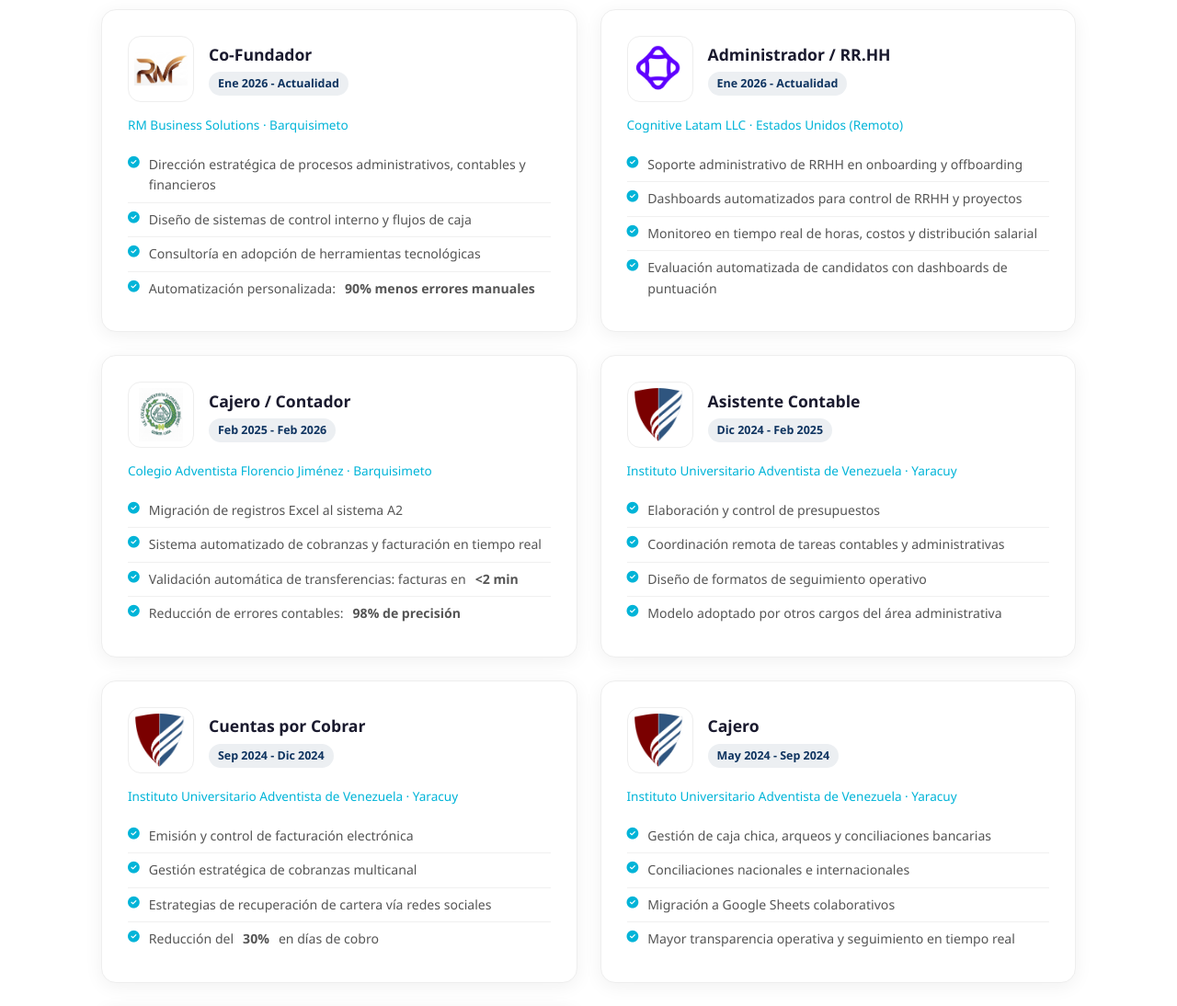
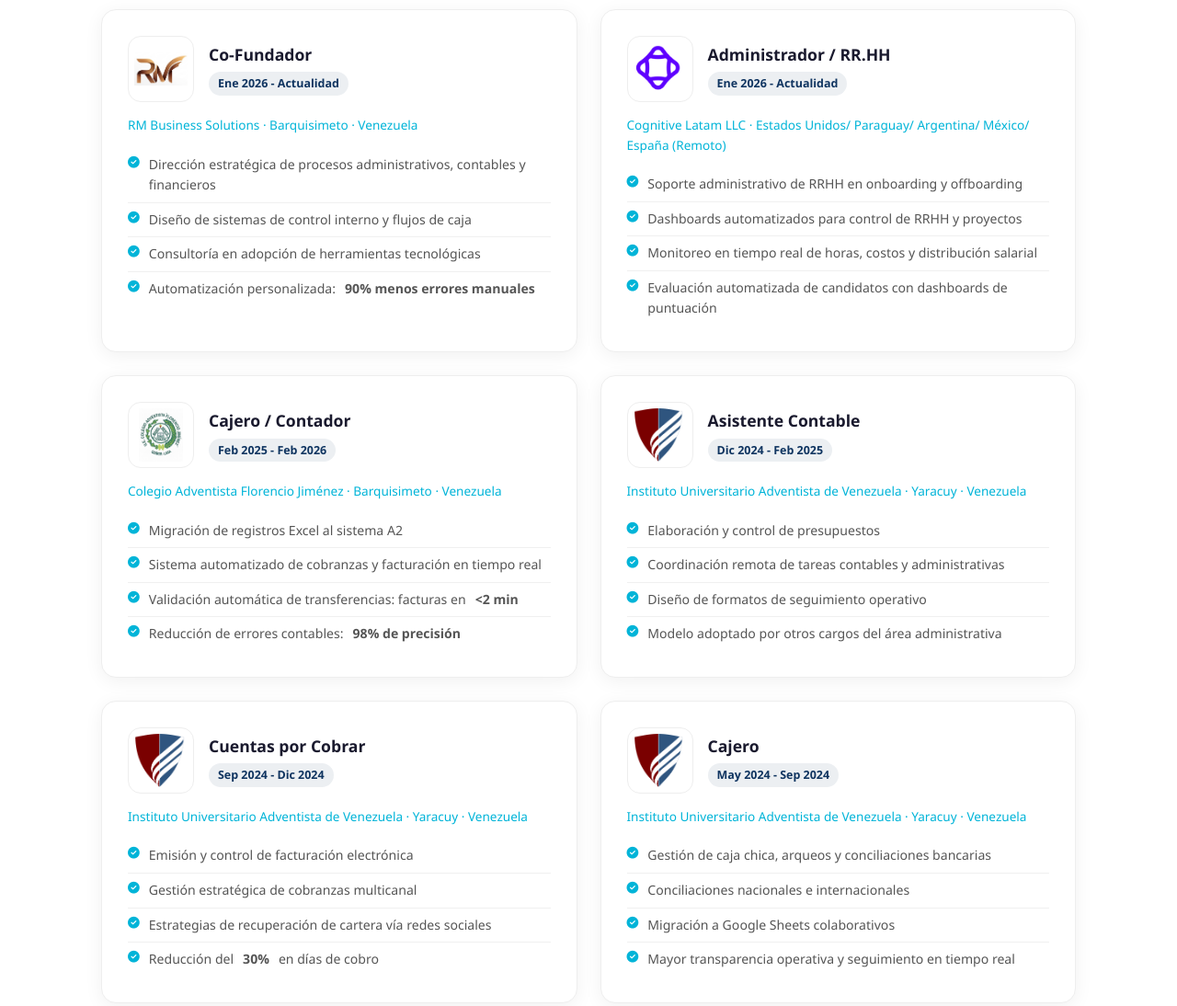
Before and after one commit to richard-silvaa/portfolio, a plain HTML site: page index.html in a window 1280 px wide. Shown: the part 1820-2914 px from the top of the page at 92% size. Drawn offline with Linux system fonts and the light colour scheme.

Commit message:
Update locations and stats

```diff
--- a/index.html
+++ b/index.html
@@ -58,7 +58,7 @@
             <div class="about-stats">
                 <div class="stat"><span class="stat-num">4+</span><span class="stat-label">Años de experiencia</span></div>
                 <div class="stat"><span class="stat-num">20+</span><span class="stat-label">Certificaciones</span></div>
-                <div class="stat"><span class="stat-num">5</span><span class="stat-label">Cargos desempeñados</span></div>
+                <div class="stat"><span class="stat-num">+5</span><span class="stat-label">Clientes internacionales</span></div>
                 <div class="stat"><span class="stat-num">2</span><span class="stat-label">Idiomas</span></div>
             </div>
         </div>
@@ -78,7 +78,7 @@
                         <span class="exp-date">Ene 2026 - Actualidad</span>
                     </div>
                 </div>
-                <h4 class="exp-company">RM Business Solutions · Barquisimeto</h4>
+                <h4 class="exp-company">RM Business Solutions · Barquisimeto · Venezuela</h4>
                 <ul class="exp-details">
                     <li><i class="fas fa-check-circle"></i> Dirección estratégica de procesos administrativos, contables y financieros</li>
                     <li><i class="fas fa-check-circle"></i> Diseño de sistemas de control interno y flujos de caja</li>
@@ -95,7 +95,7 @@
                         <span class="exp-date">Ene 2026 - Actualidad</span>
                     </div>
                 </div>
-                <h4 class="exp-company">Cognitive Latam LLC · Estados Unidos (Remoto)</h4>
+                <h4 class="exp-company">Cognitive Latam LLC · Estados Unidos/ Paraguay/ Argentina/ México/ España (Remoto)</h4>
                 <ul class="exp-details">
                     <li><i class="fas fa-check-circle"></i> Soporte administrativo de RRHH en onboarding y offboarding</li>
                     <li><i class="fas fa-check-circle"></i> Dashboards automatizados para control de RRHH y proyectos</li>
@@ -112,7 +112,7 @@
                         <span class="exp-date">Feb 2025 - Feb 2026</span>
                     </div>
                 </div>
-                <h4 class="exp-company">Colegio Adventista Florencio Jiménez · Barquisimeto</h4>
+                <h4 class="exp-company">Colegio Adventista Florencio Jiménez · Barquisimeto · Venezuela</h4>
                 <ul class="exp-details">
                     <li><i class="fas fa-check-circle"></i> Migración de registros Excel al sistema A2</li>
                     <li><i class="fas fa-check-circle"></i> Sistema automatizado de cobranzas y facturación en tiempo real</li>
@@ -129,7 +129,7 @@
                         <span class="exp-date">Dic 2024 - Feb 2025</span>
                     </div>
                 </div>
-                <h4 class="exp-company">Instituto Universitario Adventista de Venezuela · Yaracuy</h4>
+                <h4 class="exp-company">Instituto Universitario Adventista de Venezuela · Yaracuy · Venezuela</h4>
                 <ul class="exp-details">
                     <li><i class="fas fa-check-circle"></i> Elaboración y control de presupuestos</li>
                     <li><i class="fas fa-check-circle"></i> Coordinación remota de tareas contables y administrativas</li>
@@ -146,7 +146,7 @@
                         <span class="exp-date">Sep 2024 - Dic 2024</span>
                     </div>
                 </div>
-                <h4 class="exp-company">Instituto Universitario Adventista de Venezuela · Yaracuy</h4>
+                <h4 class="exp-company">Instituto Universitario Adventista de Venezuela · Yaracuy · Venezuela</h4>
                 <ul class="exp-details">
                     <li><i class="fas fa-check-circle"></i> Emisión y control de facturación electrónica</li>
                     <li><i class="fas fa-check-circle"></i> Gestión estratégica de cobranzas multicanal</li>
@@ -163,7 +163,7 @@
                         <span class="exp-date">May 2024 - Sep 2024</span>
                     </div>
                 </div>
-                <h4 class="exp-company">Instituto Universitario Adventista de Venezuela · Yaracuy</h4>
+                <h4 class="exp-company">Instituto Universitario Adventista de Venezuela · Yaracuy · Venezuela</h4>
                 <ul class="exp-details">
                     <li><i class="fas fa-check-circle"></i> Gestión de caja chica, arqueos y conciliaciones bancarias</li>
                     <li><i class="fas fa-check-circle"></i> Conciliaciones nacionales e internacionales</li>
@@ -180,7 +180,7 @@
                         <span class="exp-date">Ene 2024 - May 2024</span>
                     </div>
                 </div>
-                <h4 class="exp-company">Instituto Universitario Adventista de Venezuela · Yaracuy</h4>
+                <h4 class="exp-company">Instituto Universitario Adventista de Venezuela · Yaracuy · Venezuela</h4>
                 <ul class="exp-details">
                     <li><i class="fas fa-check-circle"></i> Elaboración de reportes contables</li>
                     <li><i class="fas fa-check-circle"></i> Conciliaciones bancarias</li>
```
